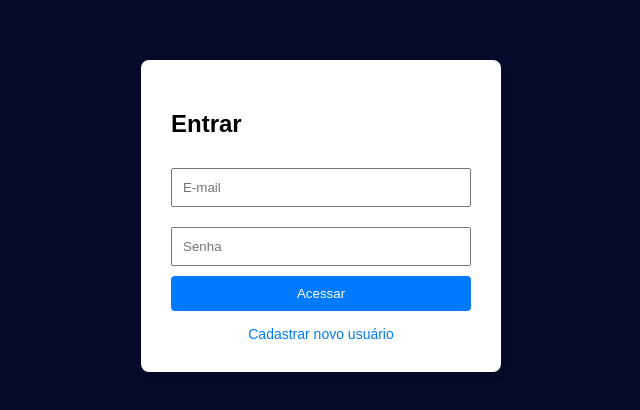
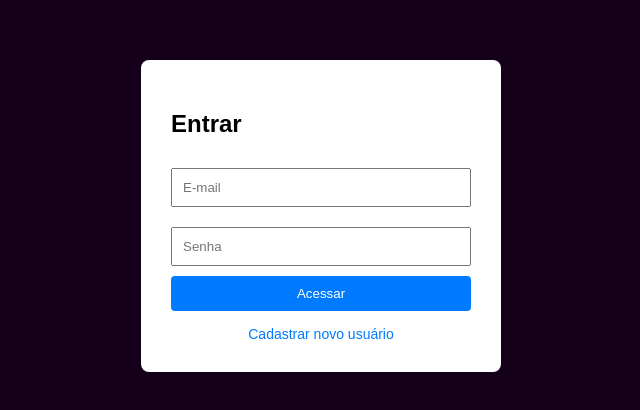
Before and after one commit to jmpintoibm/frontendespacial, a plain HTML site: page index.html in a window 1280 px wide. Shown: the part 192-602 px from the top of the page, without its empty margins (319-959 px from the left). Drawn offline with Linux system fonts and the light colour scheme.

Commit message:
alteracao background index

```diff
--- a/index.html
+++ b/index.html
@@ -4,7 +4,7 @@
     <meta charset="UTF-8">
     <title>Login Serverless</title>
     <style>
-        body { font-family: Arial, sans-serif; display: flex; justify-content: center; align-items: center; height: 100vh; background: #080a2b; }
+        body { font-family: Arial, sans-serif; display: flex; justify-content: center; align-items: center; height: 100vh; background: #16011b; }
         .card { background: white; padding: 30px; border-radius: 8px; box-shadow: 0 4px 8px rgba(0,0,0,0.1); width: 300px; }
         input { width: 100%; padding: 10px; margin: 10px 0; box-sizing: border-box; }
         button { width: 100%; padding: 10px; background: #007bff; color: white; border: none; border-radius: 4px; cursor: pointer; }
```
